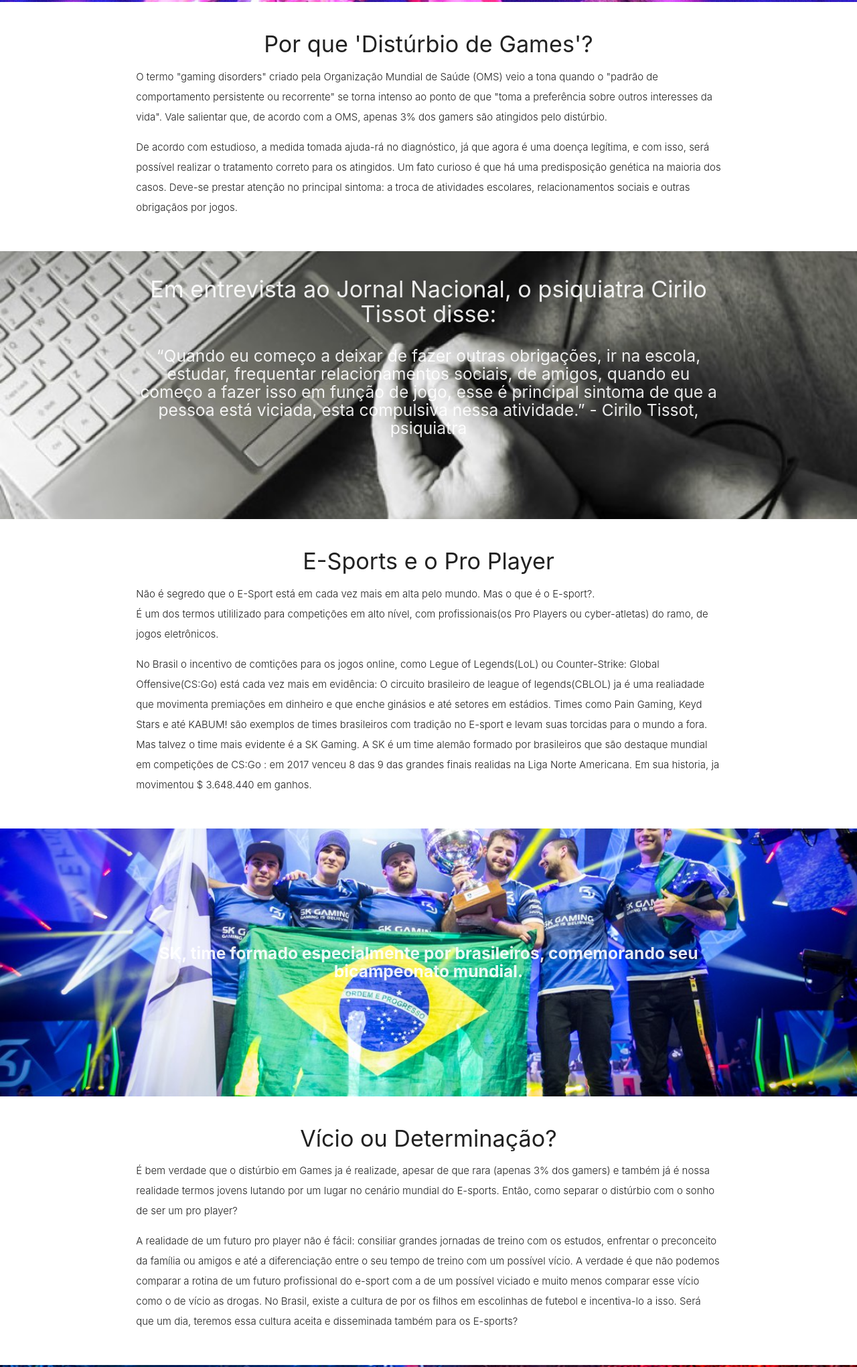
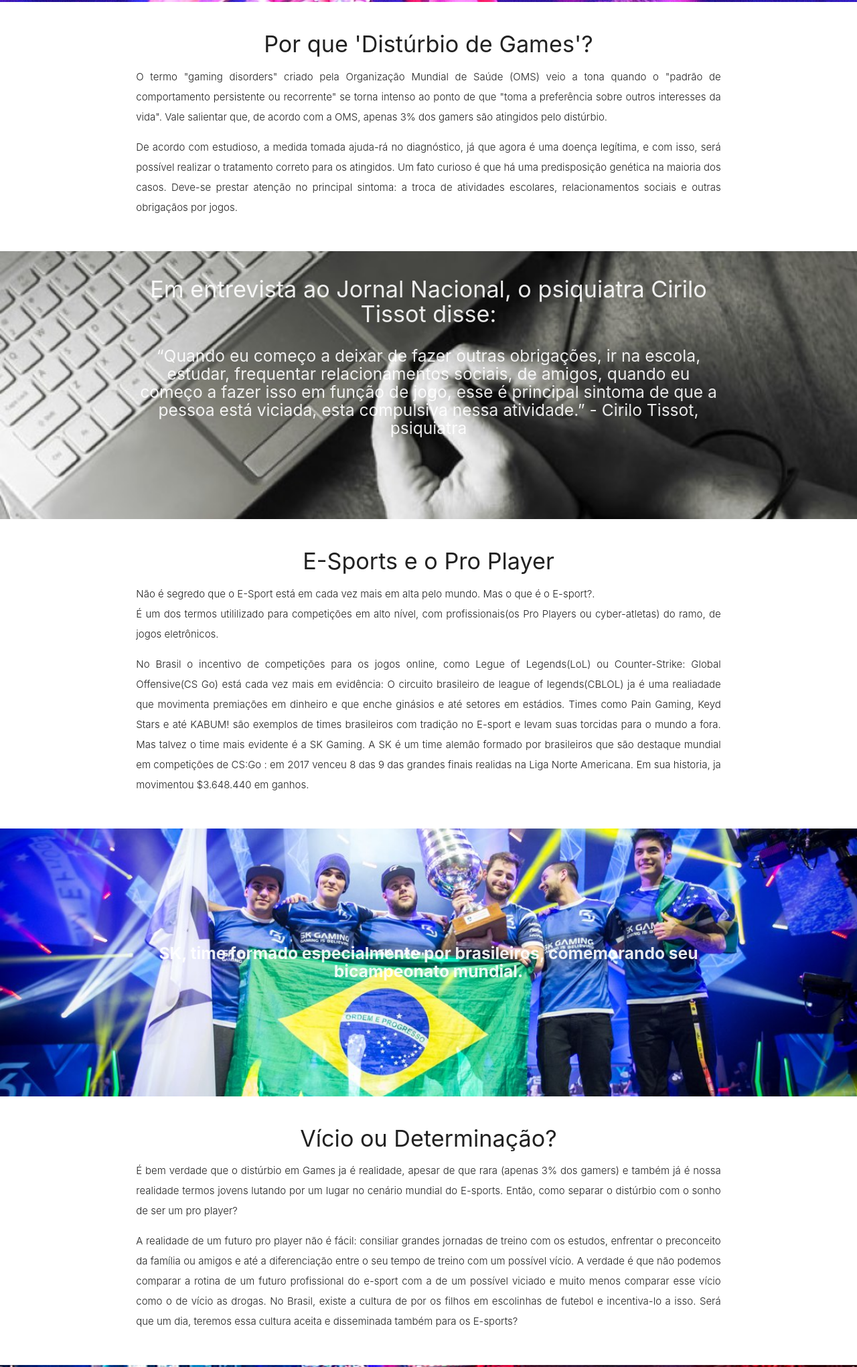
Before and after one commit to jjoaosilva/Games, a plain HTML site: page index.html in a window 1280 px wide. Shown: the part 461-2502 px from the top of the page at 67% size. Drawn offline with nearby package versions, Linux system fonts and the light colour scheme.

Commit message:
Att textos

```diff
--- a/css/style.css
+++ b/css/style.css
@@ -13,6 +13,7 @@ nav .brand-logo {
 }
 
 p {
+  text-align: justify;
   line-height: 2rem;
 }
 
--- a/index.html
+++ b/index.html
@@ -50,12 +50,12 @@
         <div class="col s12 center">
           <h3><i class="mdi-content-send brown-text"></i></h3>
           <h4>Por que 'Distúrbio de Games'?</h4>
-          <p class="left-align light">
+          <p class="light">
             O termo "gaming disorders" criado pela Organização Mundial de Saúde (OMS) veio a tona quando o "padrão de comportamento persistente ou recorrente"
             se torna intenso ao ponto de que "toma a preferência sobre outros interesses da vida". Vale salientar que, de acordo com a OMS, apenas 3% dos gamers
             são atingidos pelo distúrbio.
           </p>
-          <p class="left-align light">
+          <p class="light">
             De acordo com estudioso, a medida tomada ajuda-rá no diagnóstico, já que agora é uma doença legítima, e com isso, será possível realizar o tratamento
             correto para os atingidos. Um fato curioso é que há uma predisposição genética na maioria dos casos. Deve-se prestar atenção no principal sintoma:
             a troca de atividades escolares, relacionamentos sociais e outras obrigaçãos por jogos.
@@ -88,16 +88,16 @@
           <div class="col s12 center">
             <h3><i class="mdi-content-send brown-text"></i></h3>
             <h4>E-Sports e o Pro Player</h4>
-            <p class="left-align light">
+            <p class="light">
               Não é segredo que o E-Sport está em cada vez mais em alta pelo mundo. Mas o que é o E-sport?.<br>
               É um dos termos utililizado para competições em alto nível, com profissionais(os Pro Players ou cyber-atletas) do ramo, de jogos eletrônicos.
             </p>
-            <p class="left-align light">
-              No Brasil o incentivo de comtições para os jogos online, como Legue of Legends(LoL) ou Counter-Strike: Global Offensive(CS:Go)
+            <p class="light">
+              No Brasil o incentivo de competições para os jogos online, como Legue of Legends(LoL) ou Counter-Strike: Global Offensive(CS Go)
               está cada vez mais em evidência: O circuito brasileiro de league of legends(CBLOL) ja é uma realiadade que movimenta premiações em dinheiro e que enche
               ginásios e até setores em estádios. Times como Pain Gaming, Keyd Stars e até KABUM! são exemplos de times brasileiros com tradição no E-sport e levam suas torcidas
               para o mundo a fora. Mas talvez o time mais evidente é a SK Gaming. A SK é um time alemão formado por brasileiros que são destaque mundial em competições de CS:Go : em 2017 venceu 8 das 9 das grandes finais
-              realidas na Liga Norte Americana. Em sua historia, ja movimentou $ 3.648.440 em ganhos.
+              realidas na Liga Norte Americana. Em sua historia, ja movimentou $3.648.440 em ganhos.
             </p>
           </div>
         </div>
@@ -123,11 +123,11 @@
           <div class="col s12 center">
             <h3><i class="mdi-content-send brown-text"></i></h3>
             <h4>Vício ou Determinação?</h4>
-            <p class="left-align light">
-              É bem verdade que o distúrbio em Games ja é realizade, apesar de que rara (apenas 3% dos gamers) e também já é nossa realidade termos jovens lutando por um lugar no cenário mundial do
+            <p class="light">
+              É bem verdade que o distúrbio em Games ja é realidade, apesar de que rara (apenas 3% dos gamers) e também já é nossa realidade termos jovens lutando por um lugar no cenário mundial do
               E-sports. Então, como separar o distúrbio com o sonho de ser um pro player?
             </p>
-            <p class="left-align light">
+            <p class="light">
               A realidade de um futuro pro player não é fácil: consiliar grandes jornadas de treino com os estudos, enfrentar o preconceito da família ou amigos e até a diferenciação entre o seu tempo de treino
               com um possível vício. A verdade é que não podemos comparar a rotina de um futuro profissional do e-sport com a de um possível viciado e muito menos comparar esse vício como o de vício as drogas. No Brasil,
               existe a cultura de por os filhos em escolinhas de futebol e incentiva-lo a isso. Será que um dia, teremos essa cultura aceita e disseminada também para os E-sports?
@@ -156,11 +156,11 @@
 
 
 
- <!--  <div class="container">
-    <div class="section" id="dicas"> -->
+  <div class="container">
+    <div class="section" id="dicas">
 
       <!--   Icon Section   -->
- <!--      <div class="row">
+       <div class="row">
         <div class="col s12 m4">
           <div class="icon-block">
             <h2 class="center brown-text"><i class="material-icons">flash_on</i></h2>
@@ -191,7 +191,7 @@
       </div>
 
     </div>
-  </div> -->
+  </div>
 
 
   <footer class="page-footer teal">
@@ -210,9 +210,10 @@
             <li><a class="white-text" href="#!">José João</a></li>
             <li><a class="white-text" href="#!">João Paulo</a></li>
             <li><a class="white-text" href="#!">Lukas Silva</a></li>
-            <li><a class="white-text" href="#!">Neres</a></li>
-            <li><a class="white-text" href="#!">Pedro</a></li>
-            <li><a class="white-text" href="#!">Victor</a></li>
+            <li><a class="white-text" href="#!">Mateus Neres</a></li>
+            <li><a class="white-text" href="#!">Pedro Salomão</a></li>
+            <li><a class="white-text" href="#!">Victor Araújo</a></li>
+            <li><a class="white-text" href="#!">Yuri</a></li>
           </ul>
         </div>
 
```
Also changed, not shown: logo3.png (added).
